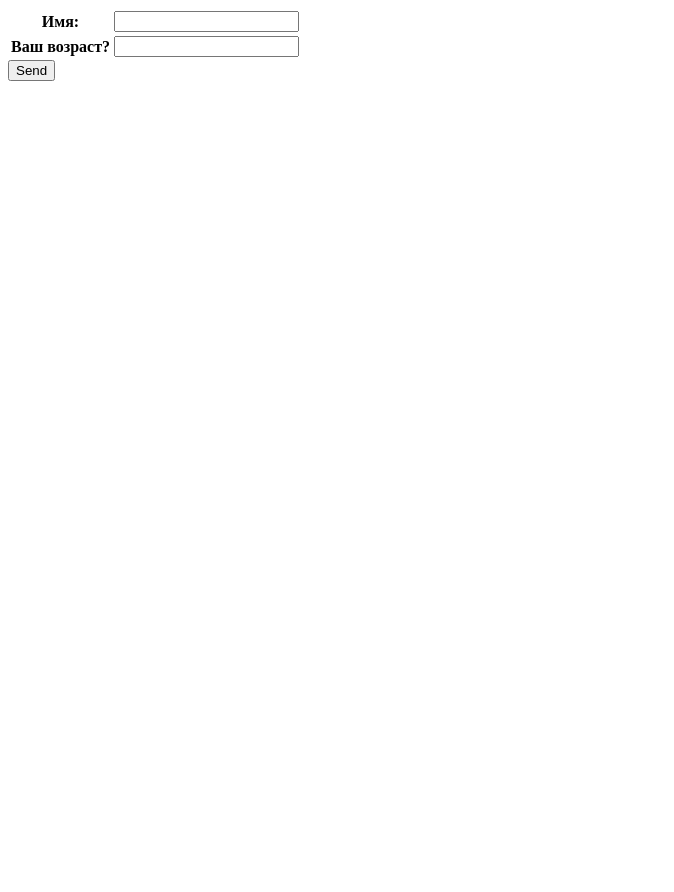
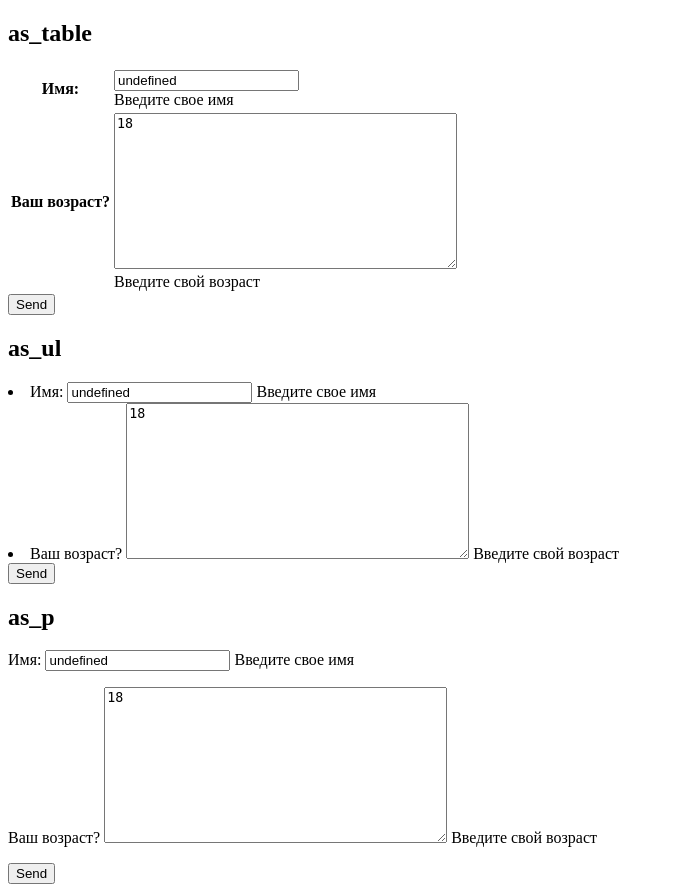
Before and after one commit to ivangol739/test_crud_django, a Django app: page / in a window 1280 px wide. Shown: the whole page, without its empty margins (0-674 px from the left). Before the commit the page ends 81 px from the top, so only its background shows below. Run offline with Django 5.2, Linux system fonts and the light colour scheme.

Commit message:
forms and p

```diff
--- a/crud/forms.py
+++ b/crud/forms.py
@@ -2,5 +2,5 @@
 
 
 class UserForm(forms.Form):
-    name = forms.CharField(label='Имя')
-    age = forms.IntegerField(label='Ваш возраст?')
+    name = forms.CharField(label='Имя', initial='undefined', help_text='Введите свое имя')
+    age = forms.IntegerField(label='Ваш возраст?', widget=forms.Textarea, initial=18, help_text='Введите свой возраст')
--- a/templates/crud/index.html
+++ b/templates/crud/index.html
@@ -5,6 +5,7 @@
     <title>Crud Django</title>
 </head>
 <body>
+<h2>as_table</h2>
     <form method="POST">
         {% csrf_token %}
         <table>
@@ -12,5 +13,21 @@
         </table>
         <input type="submit" value="Send">
     </form>
+<h2>as_ul</h2>
+    <form method="POST">
+        {% csrf_token %}
+        <table>
+            {{ form.as_ul }}
+        </table>
+        <input type="submit" value="Send">
+    </form>
+<h2>as_p</h2>
+    <form method="POST">
+        {% csrf_token %}
+        <table>
+            {{ form.as_p }}
+        </table>
+        <input type="submit" value="Send">
+    </form>
 </body>
 </html>
```
